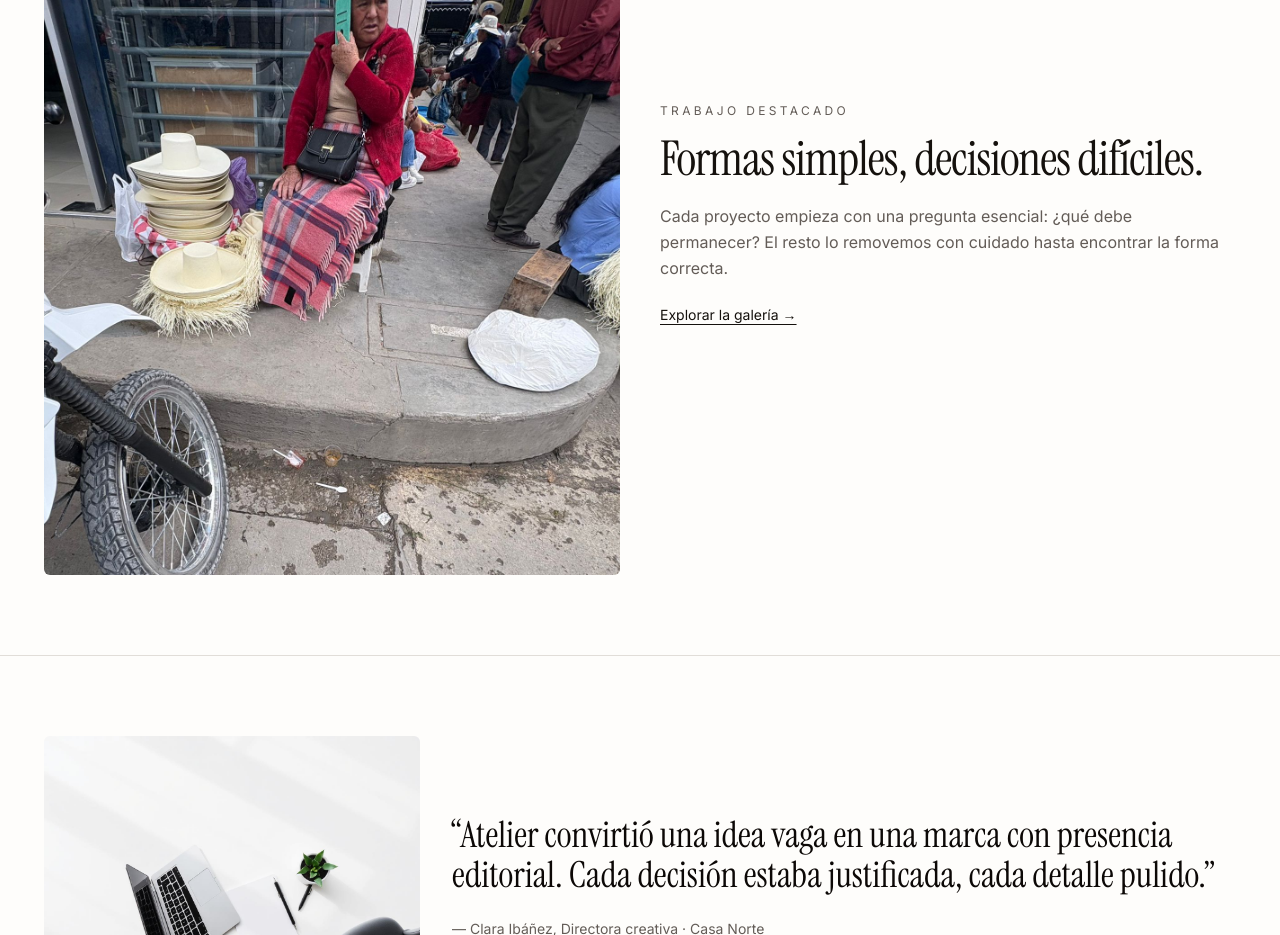
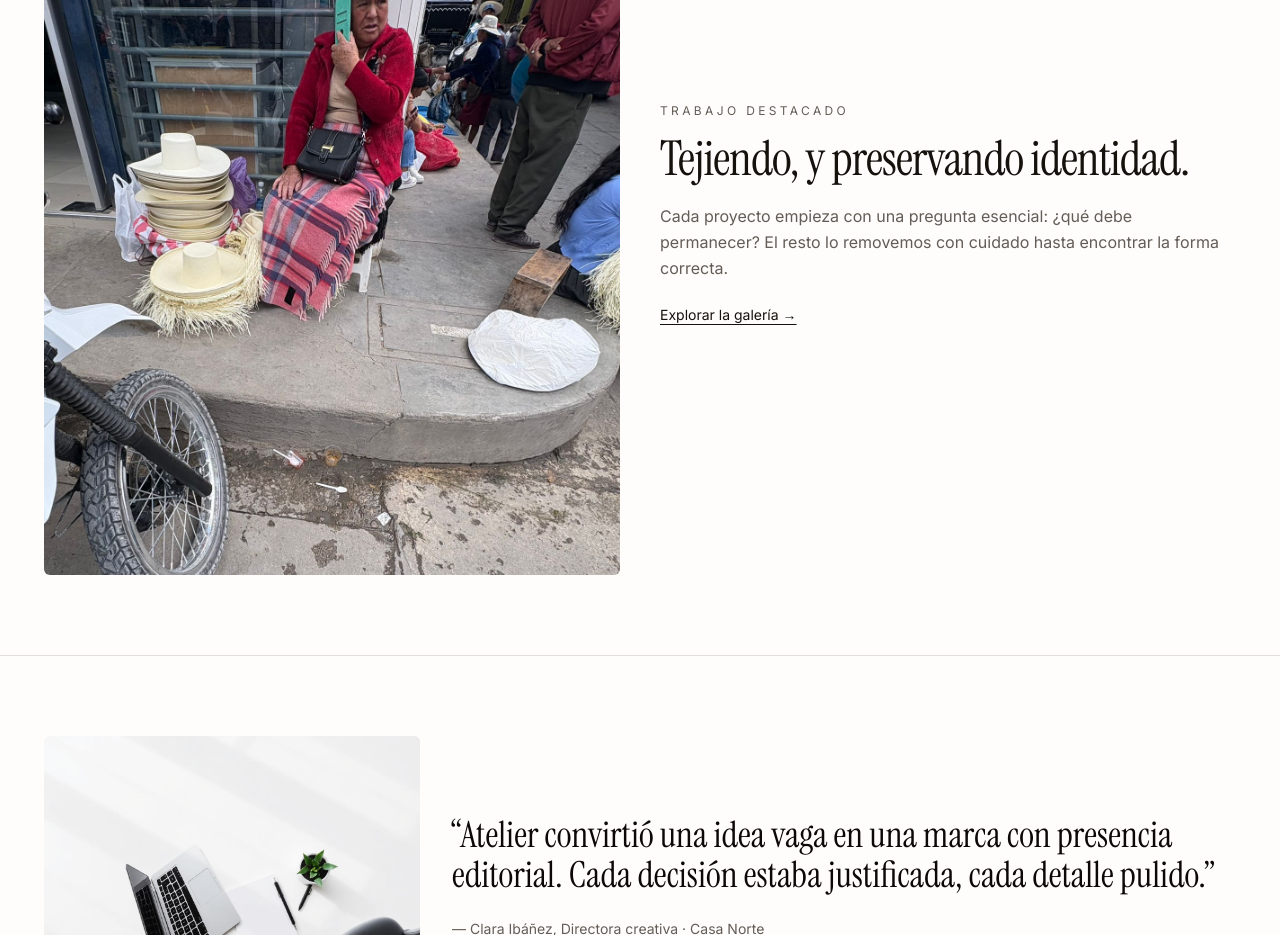
Before and after one commit to ANGEL-JHAN/web-prueba, a React (Vite) app: page / in a window 1280 px wide. Shown: the part 1720-2655 px from the top of the page. Built offline with nearby package versions, Linux system fonts and the light colour scheme.

Commit message:
Actualizar Index.tsx

```diff
--- a/src/pages/Index.tsx
+++ b/src/pages/Index.tsx
@@ -81,7 +81,7 @@ export default function Index() {
           </div>
           <div>
             <div className="text-xs uppercase tracking-[0.28em] text-muted-foreground">Trabajo destacado</div>
-            <h2 className="mt-4 text-4xl md:text-5xl">Formas simples, decisiones difíciles.</h2>
+            <h2 className="mt-4 text-4xl md:text-5xl">Tejiendo, y preservando identidad.</h2>
             <p className="mt-5 text-muted-foreground leading-relaxed">
               Cada proyecto empieza con una pregunta esencial: ¿qué debe permanecer?
               El resto lo removemos con cuidado hasta encontrar la forma correcta.
```
